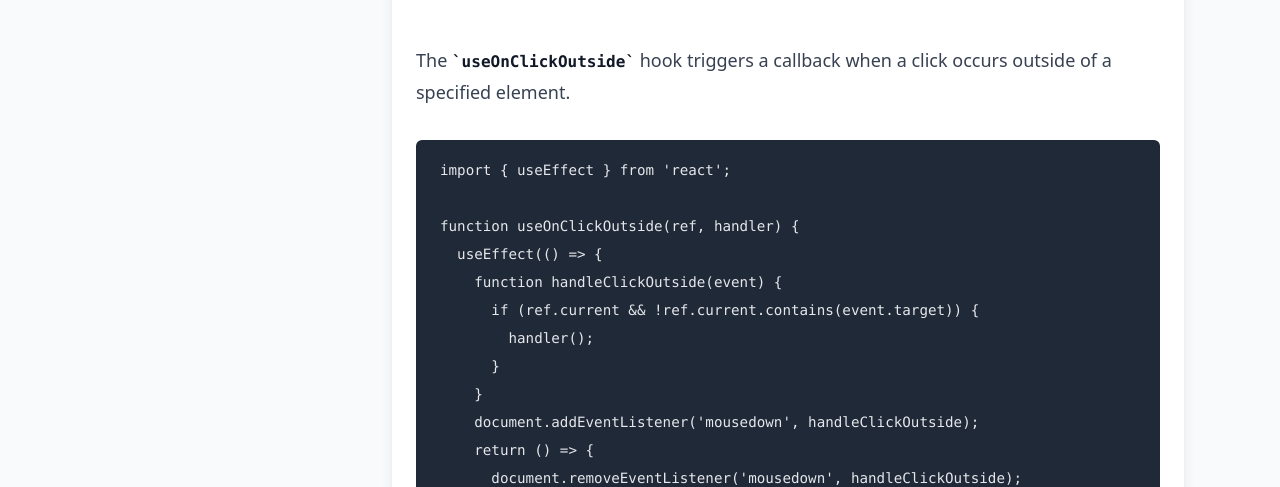
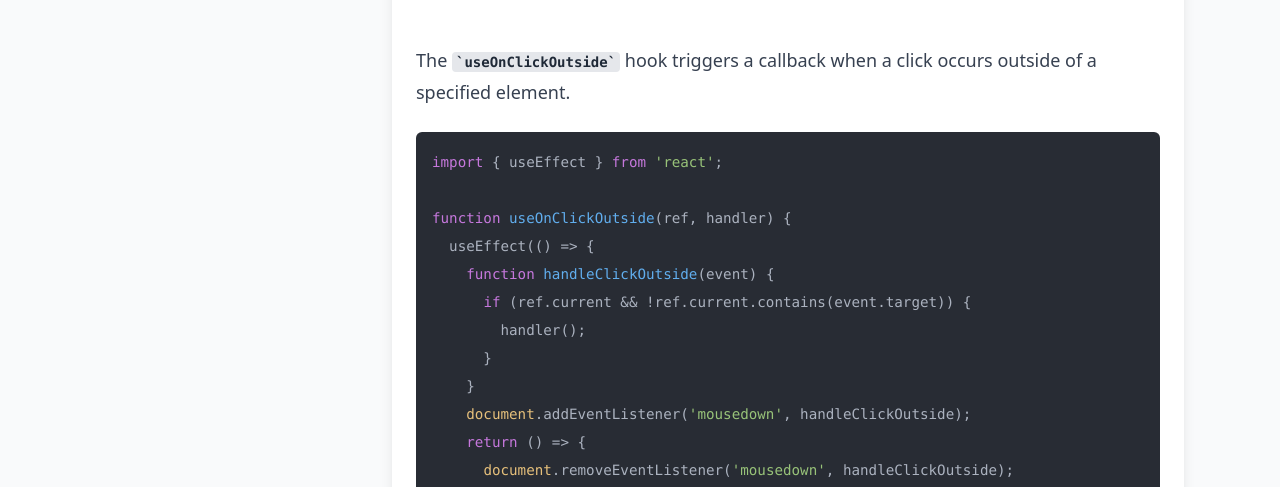
Before and after one commit to raka-yuda/helperz, a Next.js app: page /react-hooks/useOnClickOutside in a window 1280 px wide. Shown: the part 315-802 px from the top of the page. Built offline with nearby package versions, Linux system fonts and the light colour scheme.

Commit message:
feat: modify pre mdx component

```diff
--- a/src/components/MDXProvider.js
+++ b/src/components/MDXProvider.js
@@ -1,22 +1,68 @@
-
-// src/components/MDXProvider.js
 import React from 'react';
 import CopyToClipboard from './CopyToClipboard';
-import 'tailwindcss/tailwind.css'; // Ensure Tailwind CSS is imported
+import 'tailwindcss/tailwind.css';
 import { MDXRemote } from 'next-mdx-remote';
 import SyntaxHighlighter from 'react-syntax-highlighter';
 import { atomOneDark } from 'react-syntax-highlighter/dist/cjs/styles/hljs';
 
-// Define components you want to use in MDX files
 const components = {
   CopyToClipboard,
-  code: ({ children, className }) => {
-    if (className) {
-      return <code className={className}>{children}</code>;
+  pre: ({ children }) => children,
+  code: ({ className, children }) => {
+    const match = /language-(\w+)/.exec(className || '');
+    const language = match ? match[1] : '';
+    const isInline = !className;
+
+    if (isInline) {
+      // Remove backticks from inline code
+      const codeContent = typeof children === 'string' ? children.replace(/`/g, '') : children;
+      return (
+        <code
+          className="px-1 py-0.5 rounded bg-gray-200 text-gray-800 text-sm font-mono"
+        >
+          {codeContent}
+        </code>
+      );
     }
-    return <code>{children}</code>;
+
+    return (
+      <SyntaxHighlighter
+        language={language}
+        style={atomOneDark}
+        customStyle={{
+          margin: '1.5em 0',
+          borderRadius: '0.375rem',
+          padding: '1em',
+        }}
+      >
+        {children}
+      </SyntaxHighlighter>
+    );
   },
-  // Add more components here
+  h1: ({ children }) => {
+    const id = children.toLowerCase().replace(/[^\w]+/g, '-');
+    return <h1 id={id}>{children}</h1>;
+  },
+  h2: ({ children }) => {
+    const id = children.toLowerCase().replace(/[^\w]+/g, '-');
+    return <h2 id={id}>{children}</h2>;
+  },
+  h3: ({ children }) => {
+    const id = children.toLowerCase().replace(/[^\w]+/g, '-');
+    return <h3 id={id}>{children}</h3>;
+  },
+  h4: ({ children }) => {
+    const id = children.toLowerCase().replace(/[^\w]+/g, '-');
+    return <h4 id={id}>{children}</h4>;
+  },
+  h5: ({ children }) => {
+    const id = children.toLowerCase().replace(/[^\w]+/g, '-');
+    return <h5 id={id}>{children}</h5>;
+  },
+  h6: ({ children }) => {
+    const id = children.toLowerCase().replace(/[^\w]+/g, '-');
+    return <h6 id={id}>{children}</h6>;
+  },
 };
 
 const MDXProvider = ({ source }) => (
```
